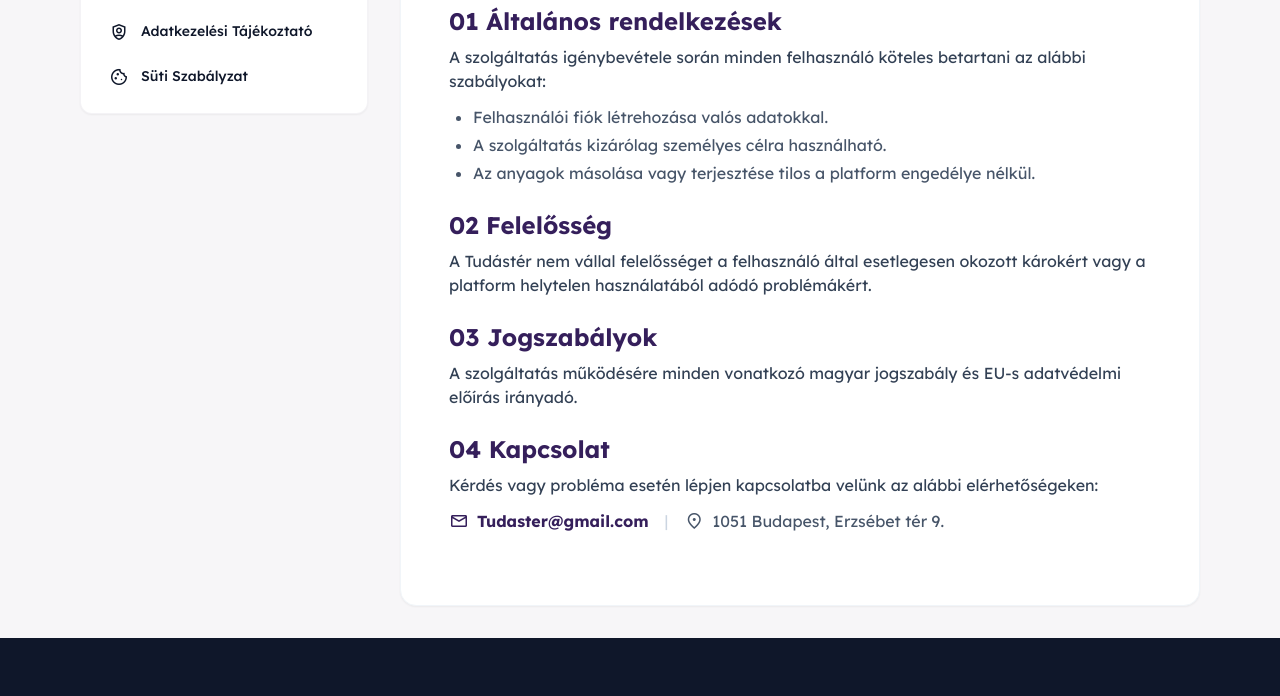
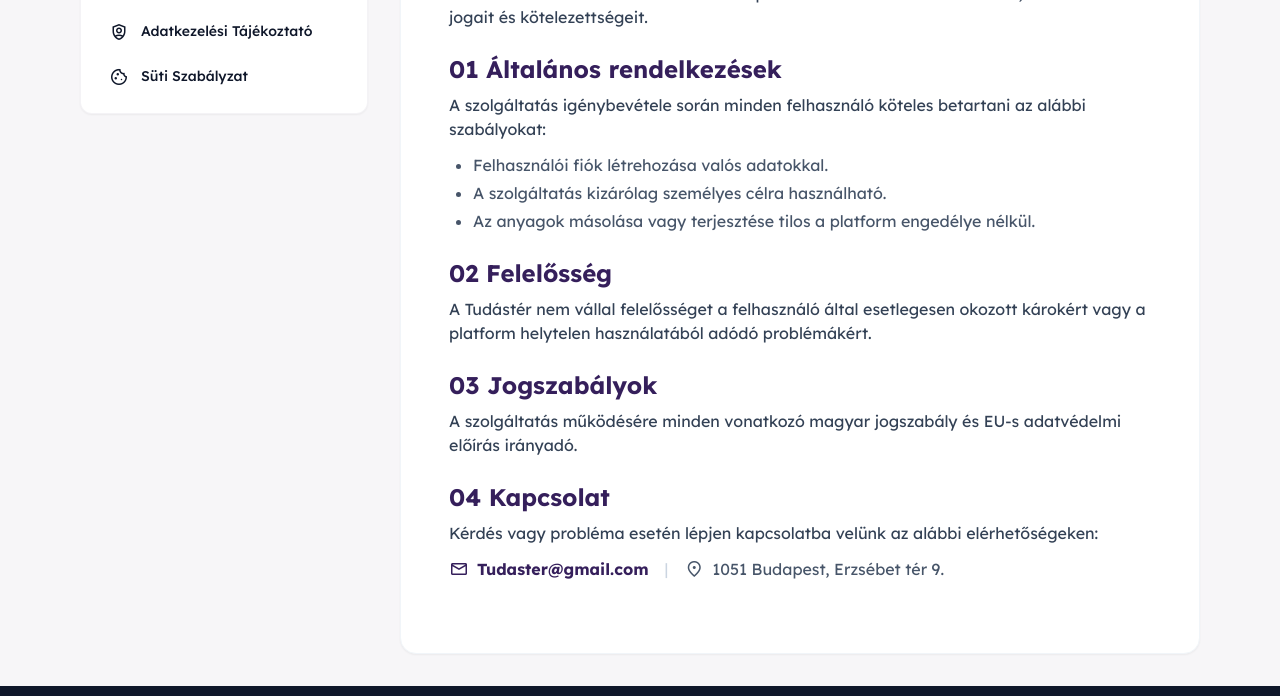
Before and after one commit to bartahunor/projectselfmade, a website: page Public/data.html in a window 1280 px wide. Shown: the part 200-896 px from the top of the page. Drawn offline with nearby package versions, Linux system fonts and the light colour scheme; no server answers.

Commit message:
kicsi javítás

```diff
--- a/Public/data.html
+++ b/Public/data.html
@@ -81,7 +81,7 @@ html {
 </aside>
 
 <!-- Main Content Area -->
-<div class="flex-1 min-w-0 space-y-6">
+<div class="flex-1 min-w-0 space-y-6 mt-12">
 
 <!-- Dokumentum tartalmak -->
 <section id="altalanos-szerzodesi-feltetelek" class="document-content bg-white dark:bg-slate-900 rounded-2xl p-6 md:p-12 shadow-sm border border-slate-100 dark:border-slate-800">
```
Also changed, not shown: Public/Result.html (+0 -1 lines).
